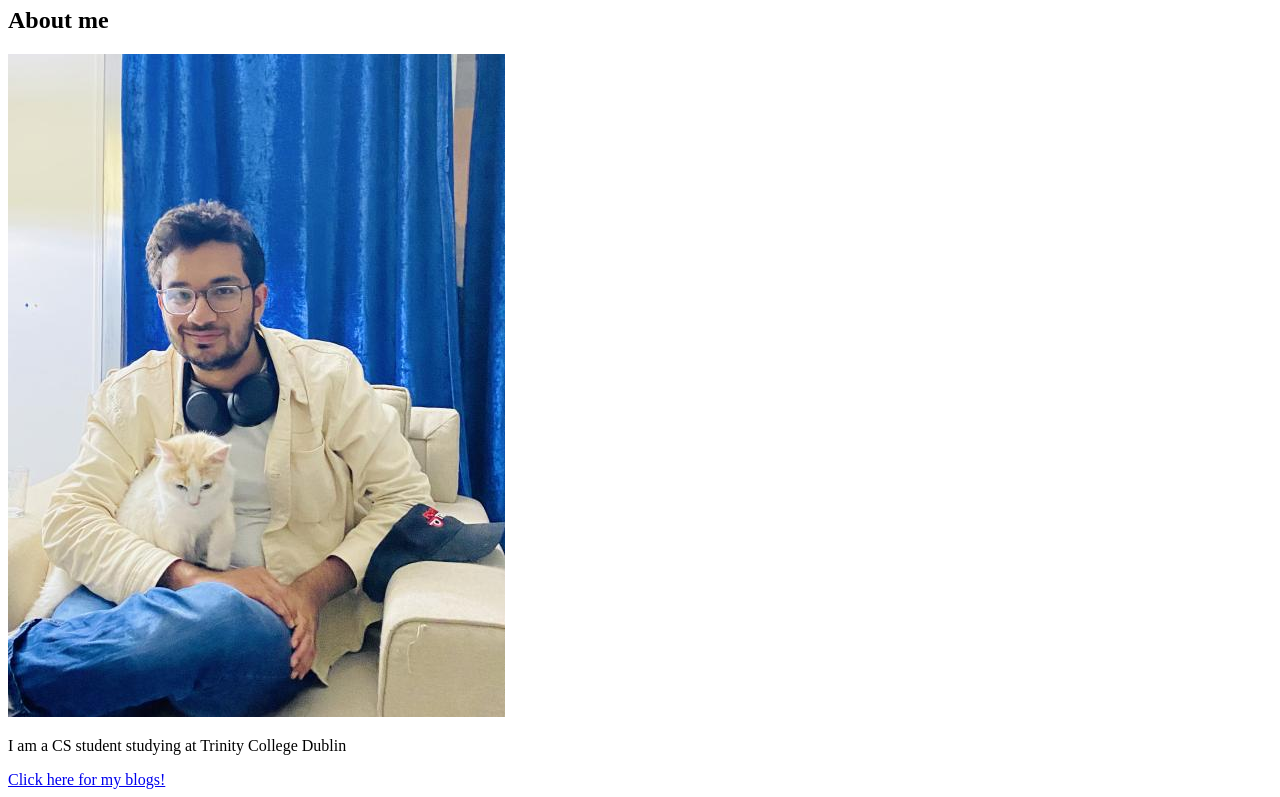
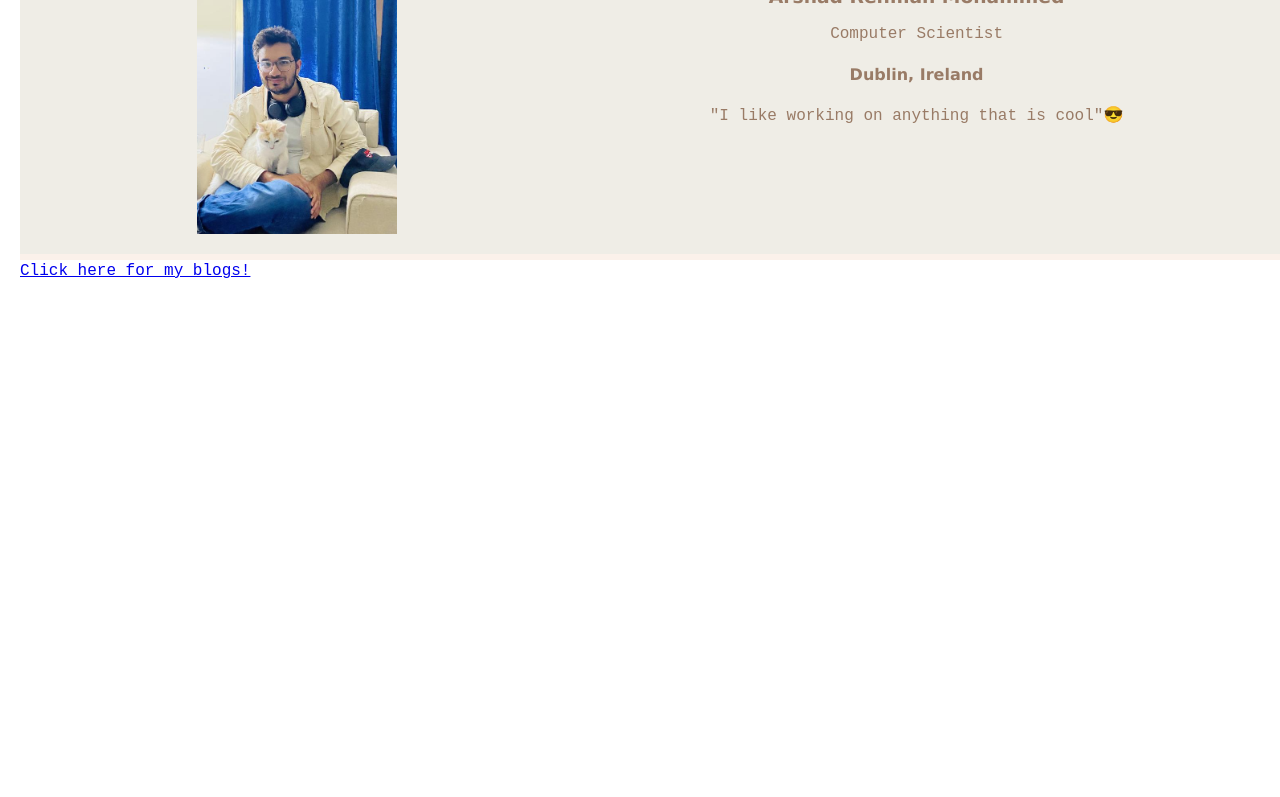
Before and after one commit to ArshadMohammadTCD/arshadrm.com, a plain HTML site: page index.html in a window 1280 px wide. Shown: the part 73-870 px from the top of the page. After the commit the page ends 800 px from the top, so only its background shows below. Drawn offline with Linux system fonts and the light colour scheme.

Commit message:
Added a cool card effect

```diff
--- /dev/null
+++ b/app/app.js
@@ -0,0 +1,5 @@
+const letters = "QWERTYUIOPASDFGHJKLZXCVBNM";
+document.querySelector("h1").onmouseover = event => {
+    event.target.innerText = event.target.innerText.split("")
+    .map(letter => letters[Math.floor(Math.random() * 26)]).join();
+}
--- a/index.html
+++ b/index.html
@@ -11,13 +11,15 @@
 </head>
 
 <body>
-    <h1>Arshad Rehman Mohammed</h1>
-
-    <h2>About me</h2>
-
-    <img src="assets/IMG_1850.jpg" alt="Its Me">
-
-    <p>I am a CS student studying at Trinity College Dublin</p>
+    <div class="card">
+        <img class="avatar" src="assets/IMG_1850.jpg" alt = "Arshad Mohammed smiling at the camera holding a cat. He is wearing headphones and has a cap next to him">
+        <div>
+            <h3>Arshad Rehman Mohammed</h3>
+            <p>Computer Scientist</p>
+            <h4>Dublin, Ireland</h4>
+            <p>"I like working on anything that is cool"😎</p>
+        </div>
+    </div>
 
     <a href="pages/blogs.html">Click here for my blogs!</a>
 
--- a/styles/styles.css
+++ b/styles/styles.css
@@ -0,0 +1,44 @@
+body {
+    margin: 20px;
+    font-family: Verdana, Geneva, Tahoma, sans-serif;
+}
+
+.avatar {
+    width: 200px;
+}
+
+.card {
+    width: 100%;
+    margin: 0 auto;
+    padding: 20px;
+    display: flex;
+    justify-content: space-around;
+    text-align: center;
+    background: #EFEDE6;
+    color: #997b66;
+    border-bottom: 6px solid #FBF1EA ;
+    transition: background 0.5s, color 0.1s, border-bottom 0.5s;
+
+}
+
+.card:hover{
+    background: #6b705c;
+    border-bottom: 10px solid #a5a58d;
+    color: #fefae0;
+}
+
+
+
+h1{
+    color: black;
+    font-size: 5rem;
+    font-family: "Space Mono", monospace;
+}
+
+p{
+    font-family: "Space Mono", monospace;
+}
+
+a{
+    font-family: "Space Mono", monospace;
+}
```
Also changed, not shown: pages/blogs/eagle01_05_2023.html (added, +42 -0 lines), pages/opinions.html (+1 -0 lines).
